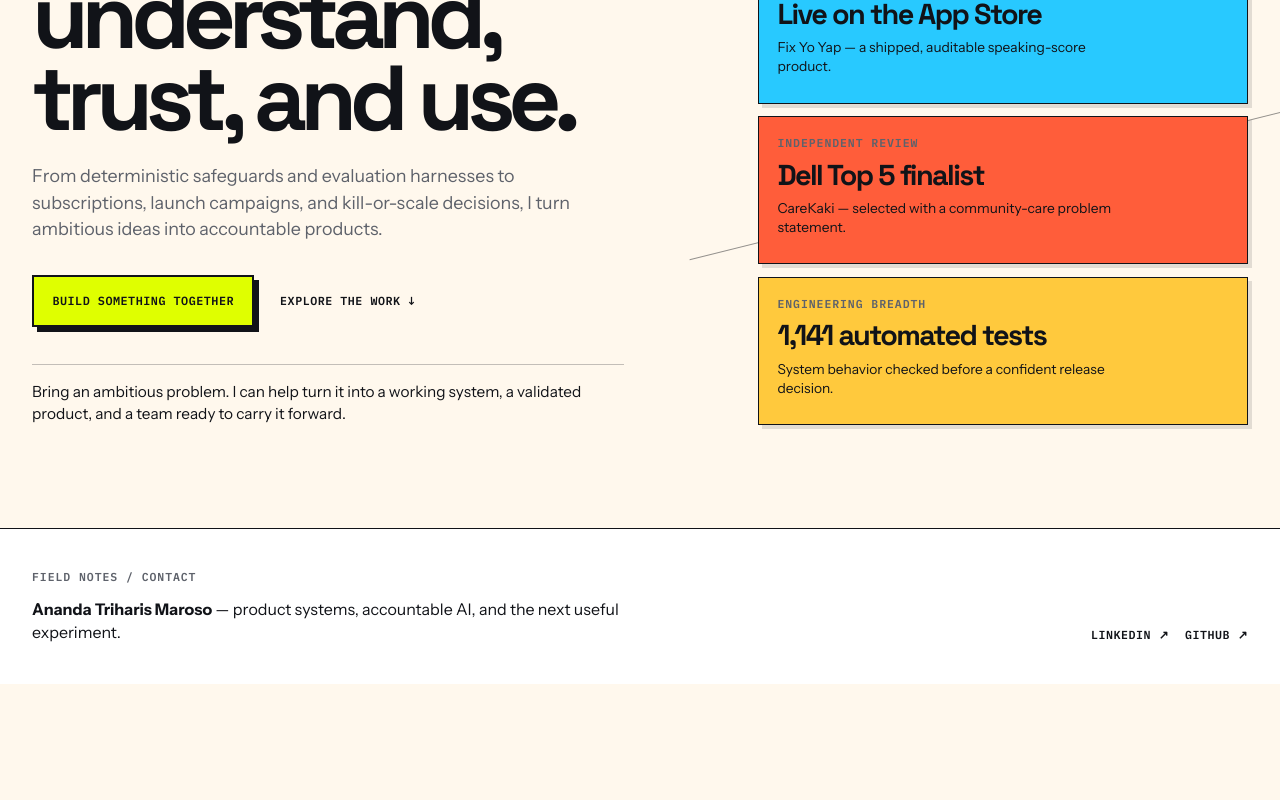
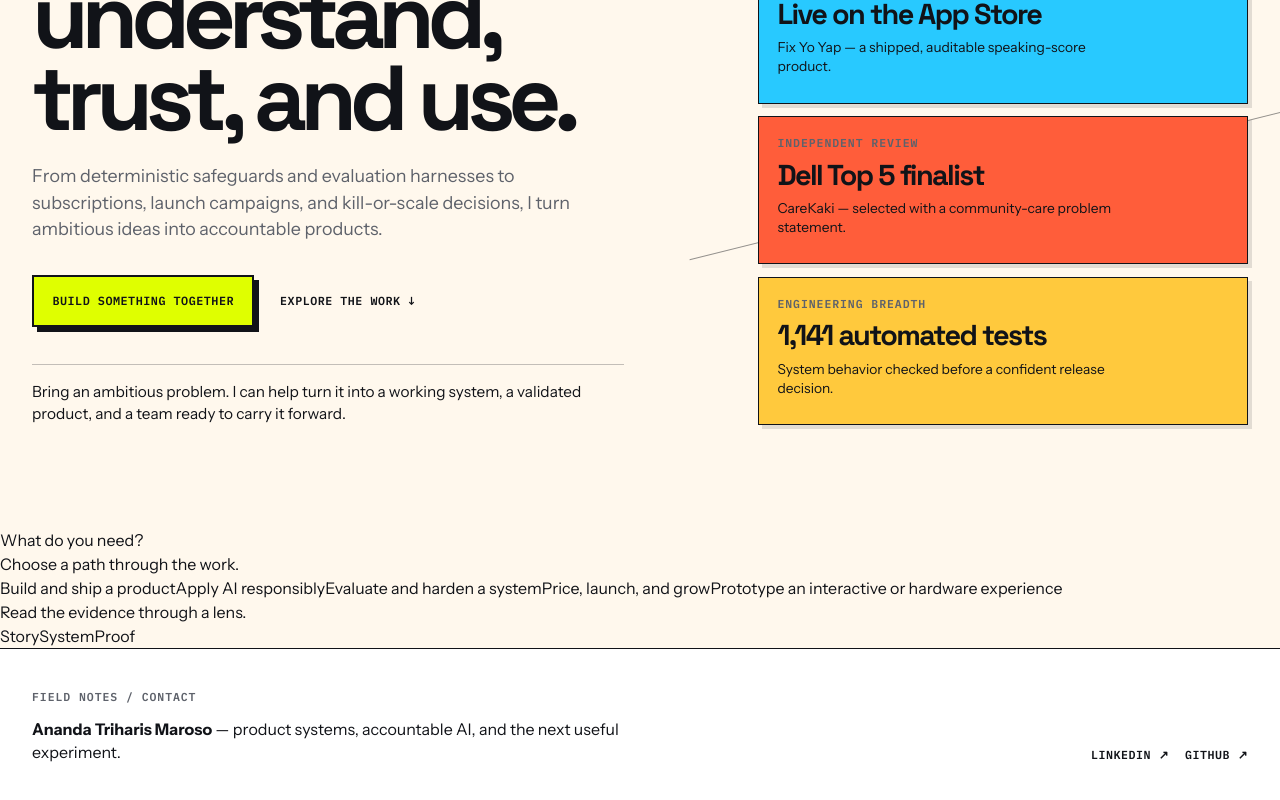
Before and after one commit to AnandaTris/port_ananda, a Next.js app: page / in a window 1280 px wide. Shown: the part 491-1291 px from the top of the page. Before the commit the page ends 1175 px from the top, so only its background shows below. Built offline with nearby package versions, Linux system fonts and the light colour scheme.

Commit message:
feat: add shareable portfolio lenses

```diff
--- a/src/app/page.tsx
+++ b/src/app/page.tsx
@@ -1,9 +1,14 @@
+import { Suspense } from 'react'
 import { Hero } from '@/components/home/Hero'
+import { PortfolioExplorer } from '@/components/home/PortfolioExplorer'
 
 export default function HomePage() {
   return (
     <main id="main-content" tabIndex={-1}>
       <Hero />
+      <Suspense fallback={<section aria-busy="true" id="work" />}>
+        <PortfolioExplorer />
+      </Suspense>
     </main>
   )
 }
--- /dev/null
+++ b/src/components/home/CapabilityPicker.tsx
@@ -0,0 +1,33 @@
+'use client'
+
+import type { Capability } from '@/content/types'
+
+const capabilityOptions: readonly { value: Capability; label: string }[] = [
+  { value: 'ship', label: 'Build and ship a product' },
+  { value: 'responsible-ai', label: 'Apply AI responsibly' },
+  { value: 'harden', label: 'Evaluate and harden a system' },
+  { value: 'grow', label: 'Price, launch, and grow' },
+  { value: 'prototype', label: 'Prototype an interactive or hardware experience' },
+]
+
+type CapabilityPickerProps = {
+  value: Capability | 'all'
+  onChange: (capability: Capability) => void
+}
+
+export function CapabilityPicker({ value, onChange }: CapabilityPickerProps) {
+  return (
+    <div aria-label="Collaboration capabilities" role="group">
+      {capabilityOptions.map((option) => (
+        <button
+          aria-pressed={value === option.value}
+          key={option.value}
+          onClick={() => onChange(option.value)}
+          type="button"
+        >
+          {option.label}
+        </button>
+      ))}
+    </div>
+  )
+}
--- /dev/null
+++ b/src/components/home/PortfolioExplorer.tsx
@@ -0,0 +1,54 @@
+'use client'
+
+import { usePathname, useRouter, useSearchParams } from 'next/navigation'
+import { CapabilityPicker } from './CapabilityPicker'
+import { LensControl } from '@/components/lens/LensControl'
+import type { Capability, Lens } from '@/content/types'
+import {
+  buildPortfolioHref,
+  parseCapability,
+  parseLens,
+  type PortfolioQueryState,
+} from '@/lib/portfolio-query'
+
+function withCurrentPath(pathname: string | null, state: PortfolioQueryState): string {
+  const href = buildPortfolioHref(state)
+  if (!pathname || pathname === '/') {
+    return href
+  }
+  return `${pathname}${href.slice(1)}`
+}
+
+export function PortfolioExplorer() {
+  const pathname = usePathname()
+  const router = useRouter()
+  const searchParams = useSearchParams()
+  const lens = parseLens(searchParams.get('lens'))
+  const capability = parseCapability(searchParams.get('capability'))
+
+  const replaceState = (state: PortfolioQueryState) => {
+    router.replace(withCurrentPath(pathname, state), { scroll: false })
+  }
+
+  const handleLensChange = (nextLens: Lens) => {
+    replaceState({ lens: nextLens, capability })
+  }
+
+  const handleCapabilityChange = (nextCapability: Capability) => {
+    replaceState({ lens, capability: nextCapability })
+  }
+
+  return (
+    <section aria-labelledby="work-title" id="work">
+      <div>
+        <p>What do you need?</p>
+        <h2 id="work-title">Choose a path through the work.</h2>
+        <CapabilityPicker value={capability} onChange={handleCapabilityChange} />
+      </div>
+      <div>
+        <p>Read the evidence through a lens.</p>
+        <LensControl value={lens} onChange={handleLensChange} />
+      </div>
+    </section>
+  )
+}
--- /dev/null
+++ b/src/components/lens/LensControl.tsx
@@ -0,0 +1,31 @@
+'use client'
+
+import type { Lens } from '@/content/types'
+
+const lensOptions: readonly { value: Lens; label: string }[] = [
+  { value: 'story', label: 'Story' },
+  { value: 'system', label: 'System' },
+  { value: 'proof', label: 'Proof' },
+]
+
+type LensControlProps = {
+  value: Lens
+  onChange: (lens: Lens) => void
+}
+
+export function LensControl({ value, onChange }: LensControlProps) {
+  return (
+    <div aria-label="Portfolio lens" role="group">
+      {lensOptions.map((option) => (
+        <button
+          aria-pressed={value === option.value}
+          key={option.value}
+          onClick={() => onChange(option.value)}
+          type="button"
+        >
+          {option.label}
+        </button>
+      ))}
+    </div>
+  )
+}
--- /dev/null
+++ b/src/lib/portfolio-query.ts
@@ -0,0 +1,32 @@
+import type { Capability, Lens } from '@/content/types'
+
+const lenses: readonly Lens[] = ['story', 'system', 'proof']
+const capabilities: readonly Capability[] = [
+  'ship',
+  'responsible-ai',
+  'harden',
+  'grow',
+  'prototype',
+]
+
+export type PortfolioQueryState = {
+  lens: Lens
+  capability: Capability | 'all'
+}
+
+export function parseLens(value: string | null | undefined): Lens {
+  return lenses.includes(value as Lens) ? (value as Lens) : 'story'
+}
+
+export function parseCapability(value: string | null | undefined): Capability | 'all' {
+  return capabilities.includes(value as Capability) ? (value as Capability) : 'all'
+}
+
+export function buildPortfolioHref(state: PortfolioQueryState): string {
+  const params = new URLSearchParams()
+  params.set('lens', state.lens)
+  if (state.capability !== 'all') {
+    params.set('capability', state.capability)
+  }
+  return `/?${params.toString()}#work`
+}
```
Also changed, not shown: 2 other files (tests, documents, lock files or other folders).
